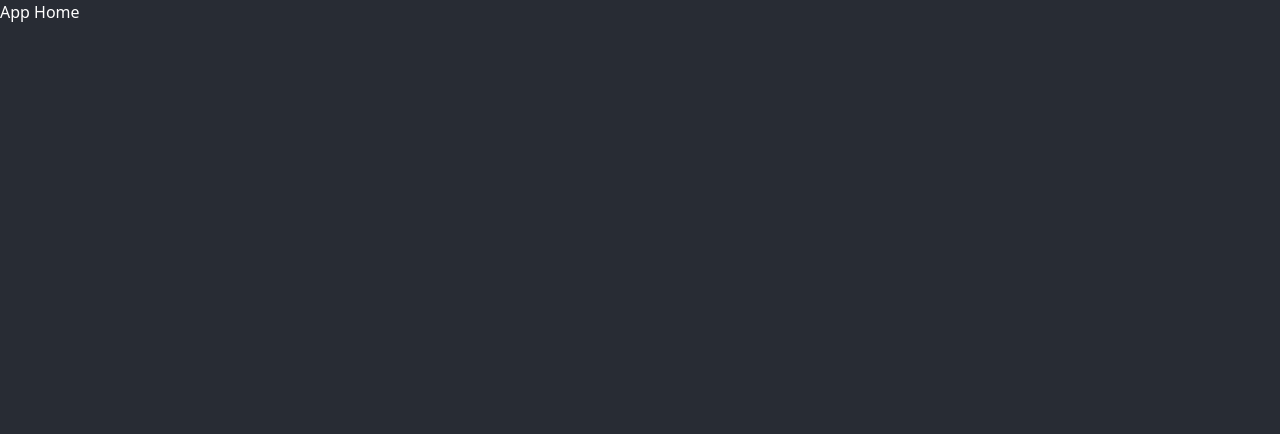
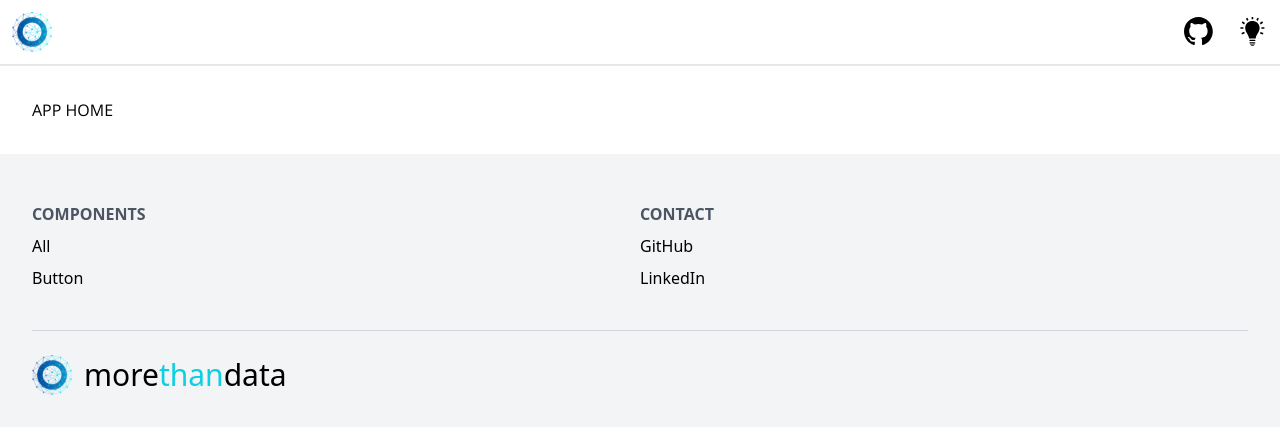
Before and after one commit to PrawiraGenestonlia/morethandata, a React (Create React App) app: page /app/home in a window 1280 px wide. Shown: the top 434 px of the page. Built offline with nearby package versions, Linux system fonts and the light colour scheme.

Commit message:
dev: home page

```diff
--- a/src/pages/general/landing.tsx
+++ b/src/pages/general/landing.tsx
@@ -42,7 +42,7 @@ const Component = (props: IComponentProps) => {
       {/* section */}
       <div className="relative h-full">
         <div className="w-full h-full absolute t-0 bg-mtd-logo bg-no-repeat bg-right bg-contain bg-opacity-25 opacity-10">&#8203;</div>
-        <div>Cool Visualisation Animation</div>
+        <div className="mt-6">[TODO-ADD] Cool Visualisation Animation</div>
       </div>
 
 
@@ -58,6 +58,7 @@ const Component = (props: IComponentProps) => {
               Data visualisation has been outdated due to business use case. It has always been limited to common charts.
               more<span className="text-mtd-200">than</span>data would like to bring a fresh perspective of what data should look like for non-business use-case.
             </p>
+            <div className="mt-6">[TODO-ADD] Viz Graphics</div>
           </div>
         </div>
       </div>
--- a/src/pages/viz/appComponents.tsx
+++ b/src/pages/viz/appComponents.tsx
@@ -13,11 +13,13 @@ const Component = (props: IComponentProps) => {
   const Documentation = (): JSX.Element => {
     switch (type) {
       case 'button': return <ButtonDoc />
-      default: return <></>
+      default: return <div>
+        All components
+      </div>
     }
   }
   return (
-    <Layout padding footer>
+    <Layout padding header footer>
       <Documentation />
     </Layout>
   )
--- a/src/pages/viz/appHome.tsx
+++ b/src/pages/viz/appHome.tsx
@@ -1,12 +1,13 @@
+import Layout from '@components/layout';
 interface IComponentProps {
 
 }
 
 const Component = (props: IComponentProps) => {
   return (
-    <div className="w-full h-full">
-      App Home
-    </div>
+    <Layout padding header footer>
+      <div>APP HOME</div>
+    </Layout>
   )
 }
 
```
